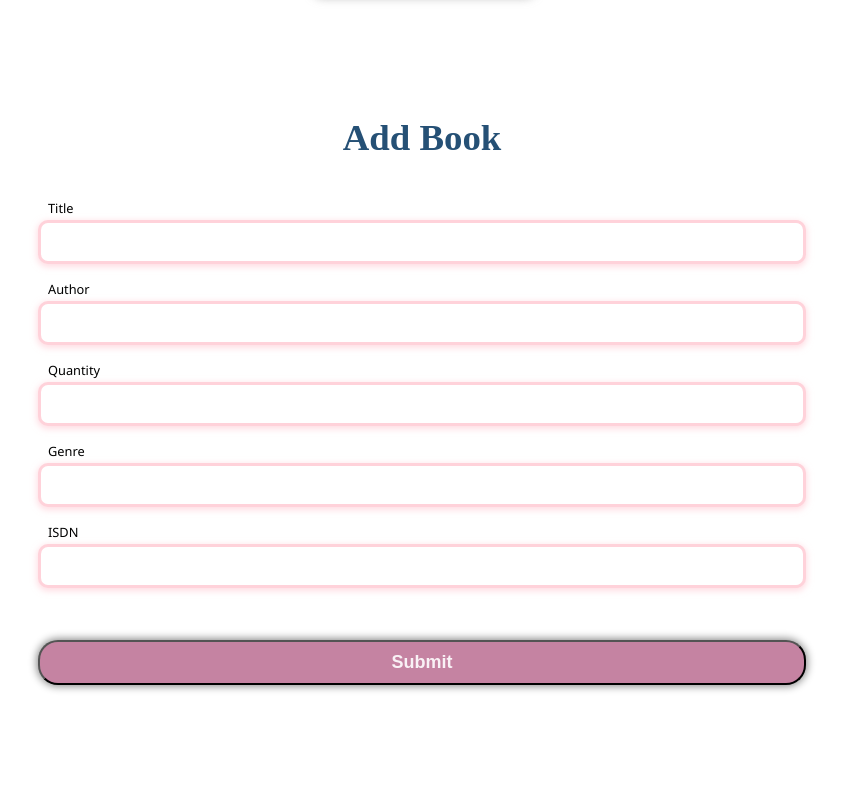
After one commit to hahadevs/lmshttp, a Python web app: template templates/libadmin_bookmanager.html in a window 1280 px wide. The commit adds this page. Shown: the whole page, without its empty margins (218-1061 px from the left). Run offline with Jinja, Linux system fonts and the light colour scheme; the template is opened without the code that fills it, so the values that code supplies are empty.

Commit message:
12 jan noon

```diff
--- /dev/null
+++ b/session_auth.txt
@@ -0,0 +1 @@
+{"unique@gmail.com": ["c30e0d59-a7dd-439b-b703-be011d5198c7", "de9769ad-a76f-4b86-bf85-ad7c4c1ae571", "ff54cb47-8cf0-4dae-be0f-70cc08c86691"], "demoadmin@gmail.com": ["fdb9ffc0-13f6-4125-9c7b-923c75ffebfa", "90ffc5db-732d-4530-ab9d-4b48de42186d", "c50fca06-9835-4718-85ac-8fbdb9fdb836"]}
--- /dev/null
+++ b/templates/libadmin_bookmanager.html
@@ -0,0 +1,188 @@
+<!DOCTYPE html>
+<html lang="en">
+<head>
+    <meta charset="UTF-8">
+    <meta name="viewport" content="width=device-width, initial-scale=1.0">
+    <title>BooksManager</title>
+</head>
+<style>
+    *{
+        box-sizing: border-box;
+        margin:0;
+        padding:0;
+    }
+    body{
+        min-height: 100vh;
+        display: flex;
+        justify-content: center;
+        align-items: center;
+    }
+    form{
+        display: flex;
+        align-items: center;
+        flex-direction: column;
+        gap:20px;
+    }
+    h2{
+        color: rgb(37, 80, 117);
+        font-size: 2.3rem;
+        margin: 0 0 20px 0;
+    }
+    form>div{
+        display: flex;
+        flex-direction: column;
+        align-items: end;
+        gap:10px;
+    }
+    form>div>div{
+        margin-bottom: 6px;
+    }
+    form>div>div>div{
+        font-size: 0.8rem;
+        margin-bottom:3px;
+        margin-left: 10px;
+        font-family:'Segoe UI', Tahoma, Geneva, Verdana, sans-serif;
+    }
+
+    input{
+        width: 60vw;
+        max-width: 1000px;
+        min-width: 400px;
+        font-size: medium;
+        padding: 10px 20px;
+        border-radius: 10px;
+        border:3px solid rgba(255, 192, 203, 0.712);
+        outline: none;
+        box-shadow: 0 2px 6px 1px rgba(255, 192, 203, 0.541);
+        transition: all 400 ease;
+        &:focus{
+            border-color: rgb(96, 96, 177);
+
+        }
+    }
+    button{
+        width: 60vw;
+        max-width: 1000px;
+        min-width: 400px;
+        margin-top: 10px;
+        padding:10px 20px ;
+        border-radius: 20px;
+        font-size: large;
+        transition: all 100ms ease-in;
+        font-weight: bold;
+        background-color: rgb(197, 131, 162);
+        color:rgba(255, 255, 255, 0.897);
+        box-shadow: 0 0 8px 1px gray;
+        &:hover{
+            box-shadow: 0 0 12px 2px gray;
+        }
+        &:active{
+            transform: scale(90%);
+        }
+    }
+    .deactivate{
+        transform: translateY(-160%);
+    }
+    .status-div{
+        position: fixed;
+        top:20px;
+        color:green;
+        border:2px solid ;
+        border-color: currentColor;
+        border-radius: 10px;
+        padding:10px 20px;
+        background-color: aliceblue;
+        box-shadow: 2px 2px 10px 1px rgba(146, 146, 146, 0.616);
+        animation:1s all ease;
+    }
+</style>
+<div class="status-div deactivate">Data Successfully uploaded</div>
+<body>
+    <form action="" id="form">
+        <h2>Add Book</h2>
+        <div>
+        <div>
+            <div for="">Title</div>
+            <input type="text" id="title" name="title" required>
+        </div>
+        <div>
+            <div for="">Author</div>
+            <input type="text" id="author" name="author" required>
+        </div>
+        <div>
+            <div for="">Quantity</div>
+            <input type="select" id="quantity" name="quantity" required>
+        </div>
+        <div>
+            <div for="">Genre</div>
+            <input type="text" id="genre" name="genre" required>
+        </div>
+        <div>
+            <div for="">ISDN </div>
+            <input type="number" required name="isdn" id="isdn">
+        </div>
+        <div>
+        </div>
+        </div>
+        <button type="button" onclick="validateForm()">Submit</button>
+    </form>
+</body>
+<script>
+    var status_div = document.getElementById('status-div');
+    function validateForm(){
+        let title = document.getElementById('title').value;
+        let author = document.getElementById('author').value;
+        let quantity = document.getElementById('quantity').value;
+        let genre = document.getElementById('').value;
+        let isdn = document.getElementById('isdn').value;
+        let data = {
+            'title':title,
+            'author':author,
+            'quantity':quantity,
+            'genre':genre,
+            'isdn':isdn
+        };
+        addBookFetch(data);
+
+    }
+    async function addBookFetch(data){
+        status_div.innerHTML = "Adding book to library .. ";
+        status_div.style.color = "yellow";
+
+        try{
+        response = await fetch(
+            url='/api/libadmin/addbook/',
+                {
+                    method:"POST",
+                    credentials:'same-origin',
+                    headers:{
+                        "Accept":"application/json",
+                        "Content-Type":"application/json"
+                    },
+                    body:JSON.stringify(data)
+                }
+            );
+        response = response.json();
+        if(response["status"] == "ok"){
+            status_div.innerHTML = "Book Successfully Added to Library.";
+            status_div.color = "lightgreen";
+        }
+        else{
+            status_div.innerHTML == "Something went wrong !";
+            status_div.style.color == "red";
+            await new Promise(setTimeout(r),9000);
+            status_div.classList.add("deactivate");
+        }
+        }
+        catch(e){
+        console.log(e);
+        status_div.innerHTML = e;
+        status_div.style.color = "red";
+
+
+    }
+
+
+    };
+</script>
+</html>
--- a/templates/libadmin_login.html
+++ b/templates/libadmin_login.html
@@ -11,7 +11,7 @@
 <a href="/user/login/" class="text-blue-300 underline fixed right-4 top-4"><div>login as user ?</div></a>
 <body class="flex justify-center items-center min-h-screen min-w-screen">
 
-    <form action="" class="flex justify-center items-center flex-col [&>div>input]:border-2 [&>div>*]:m-2">
+    <form action="" method="POST" class="flex justify-center items-center flex-col [&>div>input]:border-2 [&>div>*]:m-2">
         <div><h1 class="text-2xl">LIB ADMIN</h1></div>
         <div>
             <label for="">Username</label>
--- a/templates/user_login.html
+++ b/templates/user_login.html
@@ -11,7 +11,7 @@
 <a href="/libadmin/login/" class="text-blue-300 underline fixed right-4 top-4"><div>login as Librarian ?</div></a>
 <body class="flex justify-center items-center min-h-screen min-w-screen">
 
-    <form action="" class="flex justify-center items-center flex-col [&>div>input]:border-2 [&>div>*]:m-2">
+    <form action="" method="POST" class="flex justify-center items-center flex-col [&>div>input]:border-2 [&>div>*]:m-2">
         <div><h1 class="text-2xl">LOGIN</h1></div>
         <div>
             <label for="">Username</label>
--- a/test.py
+++ b/test.py
@@ -6,5 +6,7 @@ if __name__ == "__main__":
     db = MongoClient(url)
     database = db['LMS']
     collection = database['users_collection']
-    for key in collection.find():
-        print(key)
+    # collection.insert_one({"email2@gamil.com":"sample inesrt"})
+    # print(collection)
+    # for key in collection.find():
+    #     print(key)
```
Also changed, not shown: helpers.py (+73 -4 lines), main.py (+70 -19 lines), mongo.py (+43 -25 lines), templates/book_management.html (deleted, +0 -11 lines), templates/libadmin_dashboard.html (added, +65 -0 lines), templates/library_dashboard.html (deleted, +0 -11 lines), 1 other file.
